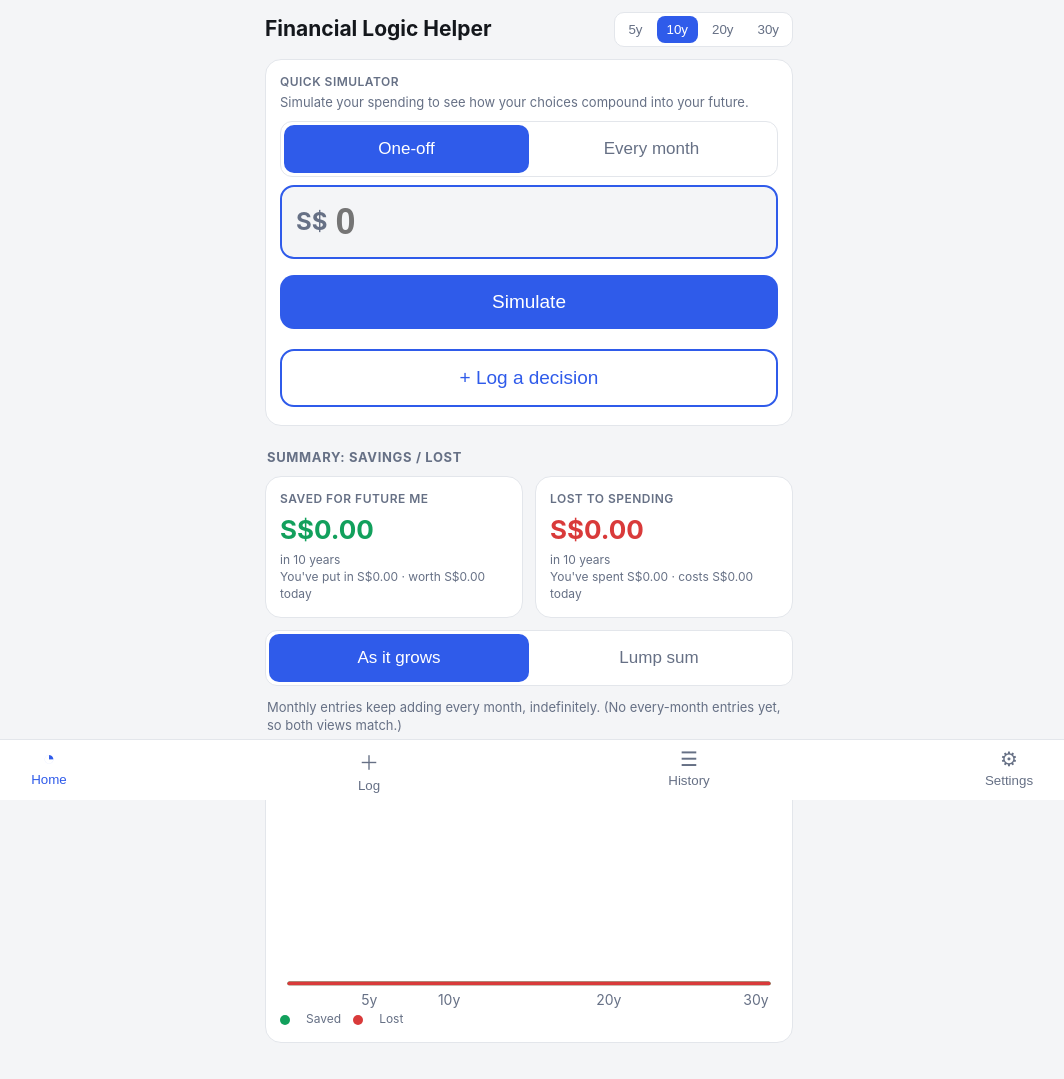
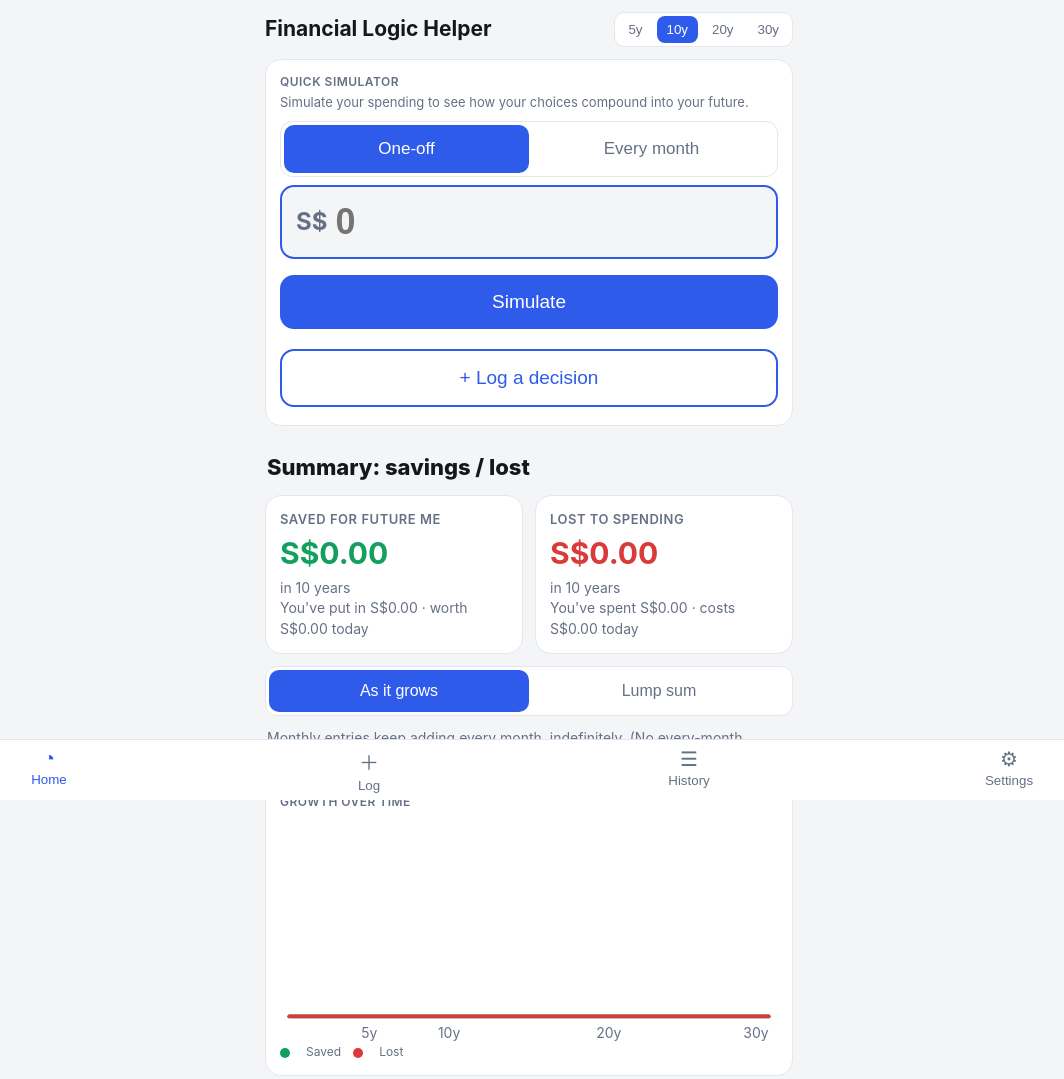
Before and after one commit to claudeai1997/financial-logic-helper, a plain HTML site: page index.html in a window 1280 px wide. Shown: the whole page, without its empty margins (111-1175 px from the left). Drawn offline with Linux system fonts and the light colour scheme.

Commit message:
Bigger summary text

```diff
--- a/style.css
+++ b/style.css
@@ -74,3 +74,10 @@ html,body{overflow-x:hidden;max-width:100%}
 .sec{font-size:13px;text-transform:uppercase;letter-spacing:.05em;color:var(--mute);margin:22px 2px 10px}
 #h-view{margin-top:12px}
 #h-view-hint{margin:0 2px 12px}
+/* bigger summary */
+.sec{font-size:22px;font-weight:800;text-transform:none;letter-spacing:0;color:var(--ink);margin:26px 2px 12px}
+.hero .lbl{font-size:13px}.hero .big{font-size:30px}
+.hero .sub{font-size:14px;line-height:1.45}
+.net{font-size:17px;line-height:1.5}
+#h-view button{font-size:16px;padding:12px}
+#h-view-hint{font-size:14px}
```
